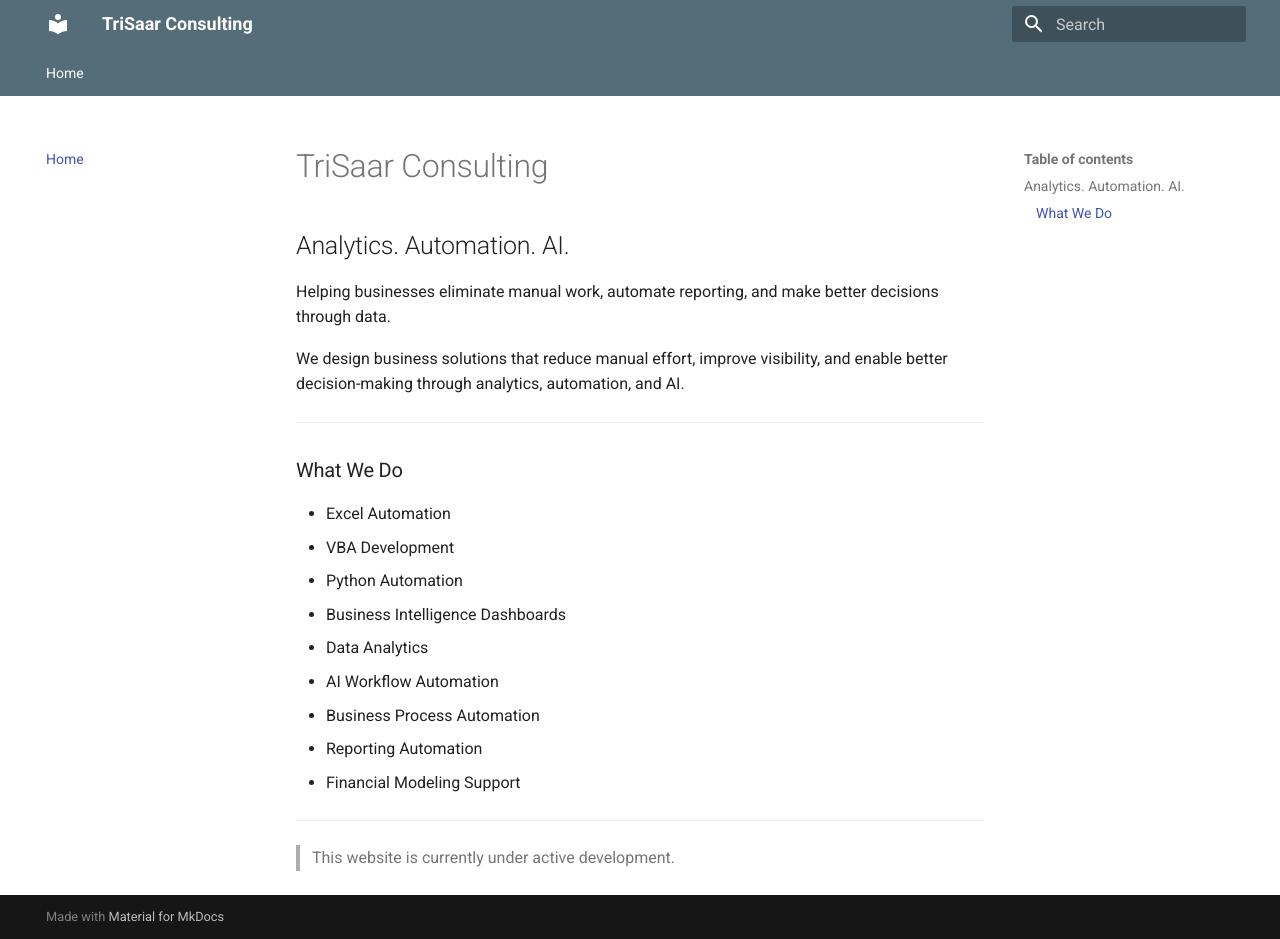
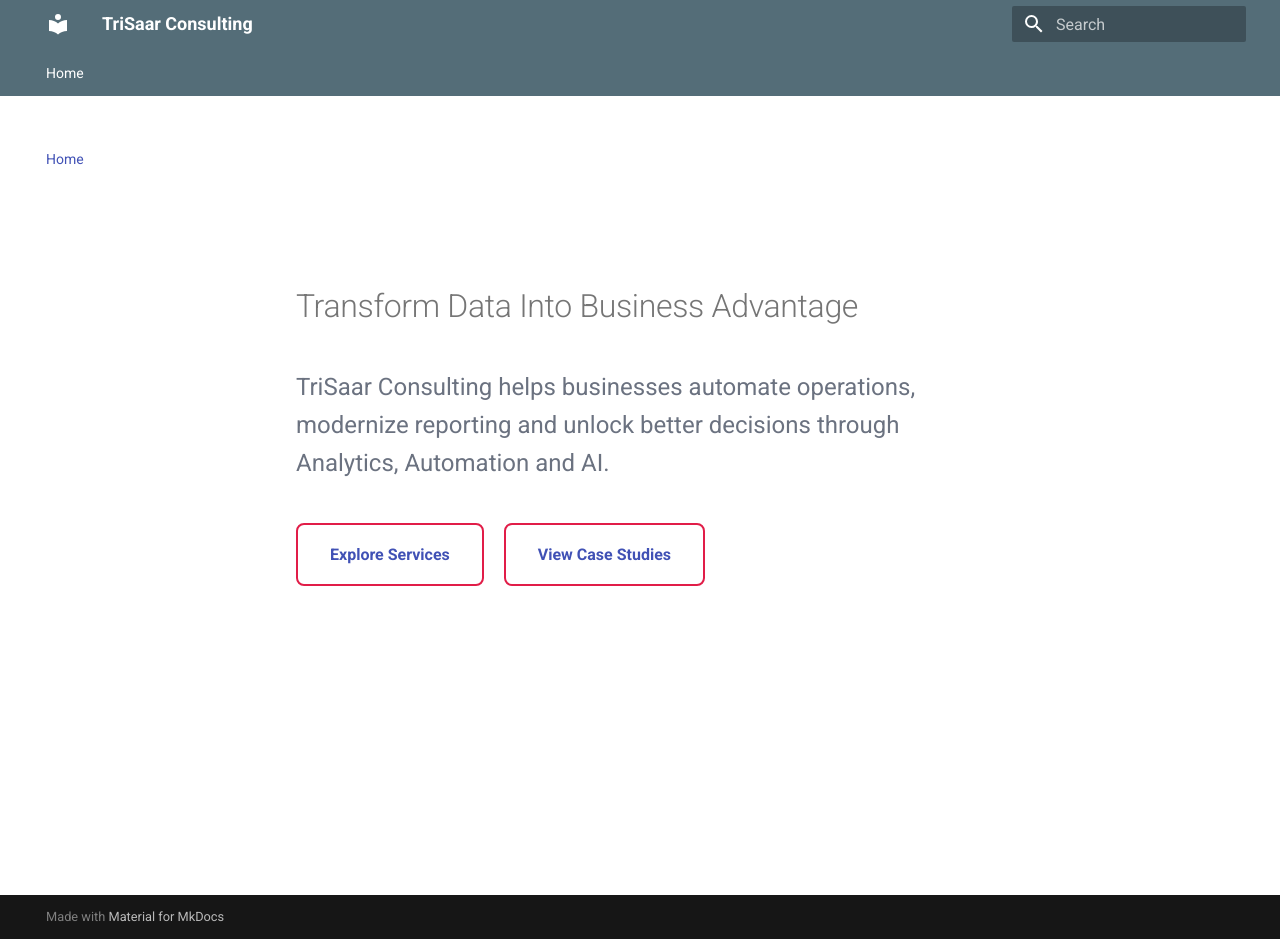
Before and after one commit to TriSaar/trisaar-consulting, an MkDocs documentation site: the page built from docs/index.md, in a window 1280 px wide and 939 px high. Built offline with MkDocs 1.6.1 and Material for MkDocs 9.7.7, drawn with Linux system fonts in a browser that asks for light colours.

Commit message:
v.00.003_Homepage Hero section

```diff
--- /dev/null
+++ b/docs/assets/css/base.css
@@ -0,0 +1,25 @@
+body{
+
+    color:var(--ts-text);
+
+    background:var(--ts-bg);
+
+}
+
+h1,h2,h3,h4{
+
+    font-weight:700;
+
+}
+
+a{
+
+    color:var(--ts-primary);
+
+}
+
+a:hover{
+
+    color:var(--ts-primary-hover);
+
+}
--- /dev/null
+++ b/docs/assets/css/components.css
@@ -0,0 +1,43 @@
+.ts-card {
+    background: white;
+    border: 1px solid var(--ts-border);
+    border-radius: var(--ts-radius-md);
+    padding: 2rem;
+    transition: .25s ease;
+}
+
+.ts-card:hover {
+    transform: translateY(-4px);
+    box-shadow: var(--ts-shadow-md);
+}
+
+.btn {
+    display: inline-flex;
+    align-items: center;
+    justify-content: center;
+    padding: .85rem 1.6rem;
+    border-radius: var(--ts-radius-sm);
+    font-weight: 600;
+    text-decoration: none;
+    transition: all .2s ease;
+}
+
+.btn-primary {
+    background: var(--ts-primary);
+    color: white;
+}
+
+.btn-primary:hover {
+    background: var(--ts-primary-hover);
+}
+
+.btn-secondary {
+    border: 2px solid var(--ts-primary);
+    color: var(--ts-primary);
+    background: transparent;
+}
+
+.btn-secondary:hover {
+    background: var(--ts-primary);
+    color: white;
+}
--- /dev/null
+++ b/docs/assets/css/homepage.css
@@ -0,0 +1,21 @@
+.hero {
+    padding: 7rem 0;
+}
+
+.hero-title {
+    font-size: clamp(3rem,6vw,5rem);
+    line-height: 1.1;
+    max-width: 800px;
+}
+
+.hero-text {
+    font-size: 1.2rem;
+    color: var(--ts-muted);
+    max-width: 650px;
+    margin: 2rem 0;
+}
+
+.hero-actions {
+    display: flex;
+    gap: 1rem;
+}
--- /dev/null
+++ b/docs/assets/css/utilities.css
@@ -0,0 +1,23 @@
+.text-center {
+    text-align: center;
+}
+
+.mt-lg {
+    margin-top: 3rem;
+}
+
+.mb-lg {
+    margin-bottom: 3rem;
+}
+
+.grid-2 {
+    display: grid;
+    grid-template-columns: repeat(2, 1fr);
+    gap: 2rem;
+}
+
+.grid-3 {
+    display: grid;
+    grid-template-columns: repeat(3, 1fr);
+    gap: 2rem;
+}
--- /dev/null
+++ b/docs/assets/css/variables.css
@@ -0,0 +1,43 @@
+:root {
+
+    /* ===== Brand ===== */
+
+    --ts-primary: #E11D48;
+    --ts-primary-hover: #BE123C;
+
+    /* ===== Background ===== */
+
+    --ts-bg: #FFFFFF;
+    --ts-surface: #F8FAFC;
+
+    /* ===== Typography ===== */
+
+    --ts-text: #111827;
+    --ts-muted: #6B7280;
+
+    /* ===== Borders ===== */
+
+    --ts-border: #E5E7EB;
+
+    /* ===== Radius ===== */
+
+    --ts-radius-sm:8px;
+    --ts-radius-md:12px;
+    --ts-radius-lg:18px;
+
+    /* ===== Shadow ===== */
+
+    --ts-shadow-sm:
+        0 2px 8px rgba(0,0,0,.05);
+
+    --ts-shadow-md:
+        0 8px 24px rgba(0,0,0,.08);
+
+    --ts-shadow-lg:
+        0 16px 48px rgba(0,0,0,.12);
+
+    /* ===== Width ===== */
+
+    --ts-content-width:1200px;
+
+}
--- a/docs/index.md
+++ b/docs/index.md
@@ -1,25 +1,27 @@
-# TriSaar Consulting
+<div class="hero container">
 
-## Analytics. Automation. AI.
+<h1 class="hero-title">
+Transform Data Into Business Advantage
+</h1>
 
-Helping businesses eliminate manual work, automate reporting, and make better decisions through data.
+<p class="hero-text">
 
-We design business solutions that reduce manual effort, improve visibility, and enable better decision-making through analytics, automation, and AI.
+TriSaar Consulting helps businesses automate operations,
+modernize reporting and unlock better decisions through
+Analytics, Automation and AI.
 
----
+</p>
 
-### What We Do
+<div class="hero-actions">
 
-- Excel Automation
-- VBA Development
-- Python Automation
-- Business Intelligence Dashboards
-- Data Analytics
-- AI Workflow Automation
-- Business Process Automation
-- Reporting Automation
-- Financial Modeling Support
+<a class="btn btn-secondary" href="services/">
+Explore Services
+</a>
 
----
+<a class="btn btn-secondary" href="case-studies/">
+View Case Studies
+</a>
 
-> This website is currently under active development.
+</div>
+
+</div>
--- a/mkdocs.yml
+++ b/mkdocs.yml
@@ -36,3 +36,13 @@
 
 nav:
   - Home: index.md
+
+extra_css:
+  - assets/css/variables.css
+  - assets/css/base.css
+  - assets/css/components.css
+  - assets/css/homepage.css
+  - assets/css/utilities.css
+
+extra_javascript:
+  - assets/js/main.js
```
Also changed, not shown: docs/assets/css/layout.css (added, +20 -0 lines).
